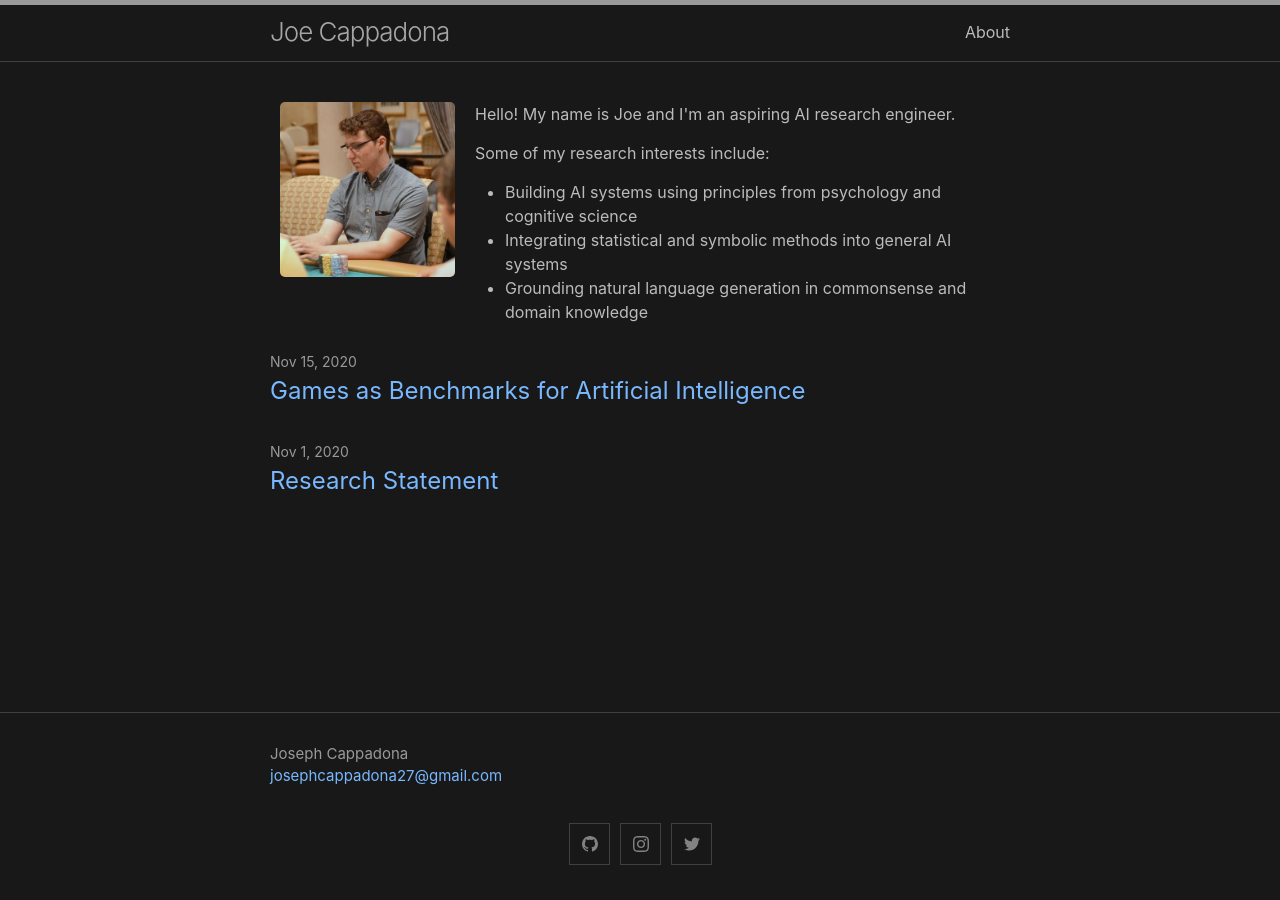
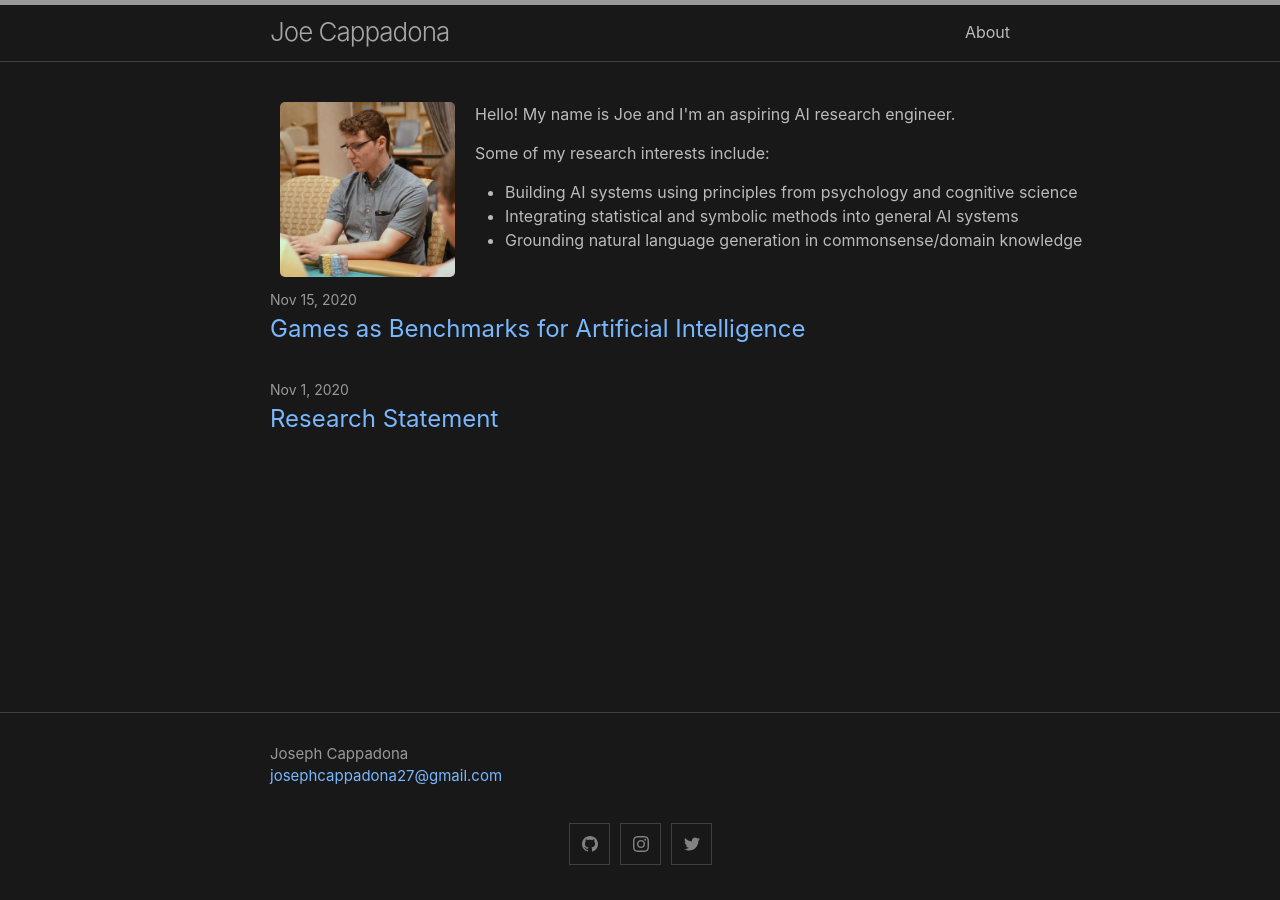
Before and after one commit to josephcappadona/josephcappadona.github.io, a Jekyll site: the page built from index.md, in a window 1280 px wide. Built offline with Jekyll 4.4.1, drawn with Linux system fonts in a browser that asks for light colours.

Commit message:
Update index.md

```diff
--- a/index.md
+++ b/index.md
@@ -6,14 +6,14 @@ layout: home
   <div style="width: 175px; height: 175px; margin: 10px; flex-shrink: 0;">
     <img src="/assets/img/headshot.jpeg" style="border-radius: 5px;" />
   </div>
-  <div style="margin: 10px 0 10px 10px;">
+  <div style="margin: 10px 0 10px 10px; white-space: nowrap;">
     <p>Hello! My name is Joe and I'm an aspiring AI research engineer.</p>
     <p>
       Some of my research interests include:
       <ul>
         <li>Building AI systems using principles from psychology and cognitive science</li>
         <li>Integrating statistical and symbolic methods into general AI systems</li>
-        <li>Grounding natural language generation in commonsense and domain knowledge</li>
+        <li>Grounding natural language generation in commonsense/domain knowledge</li>
       </ul>
     </p>
   </div>
```
